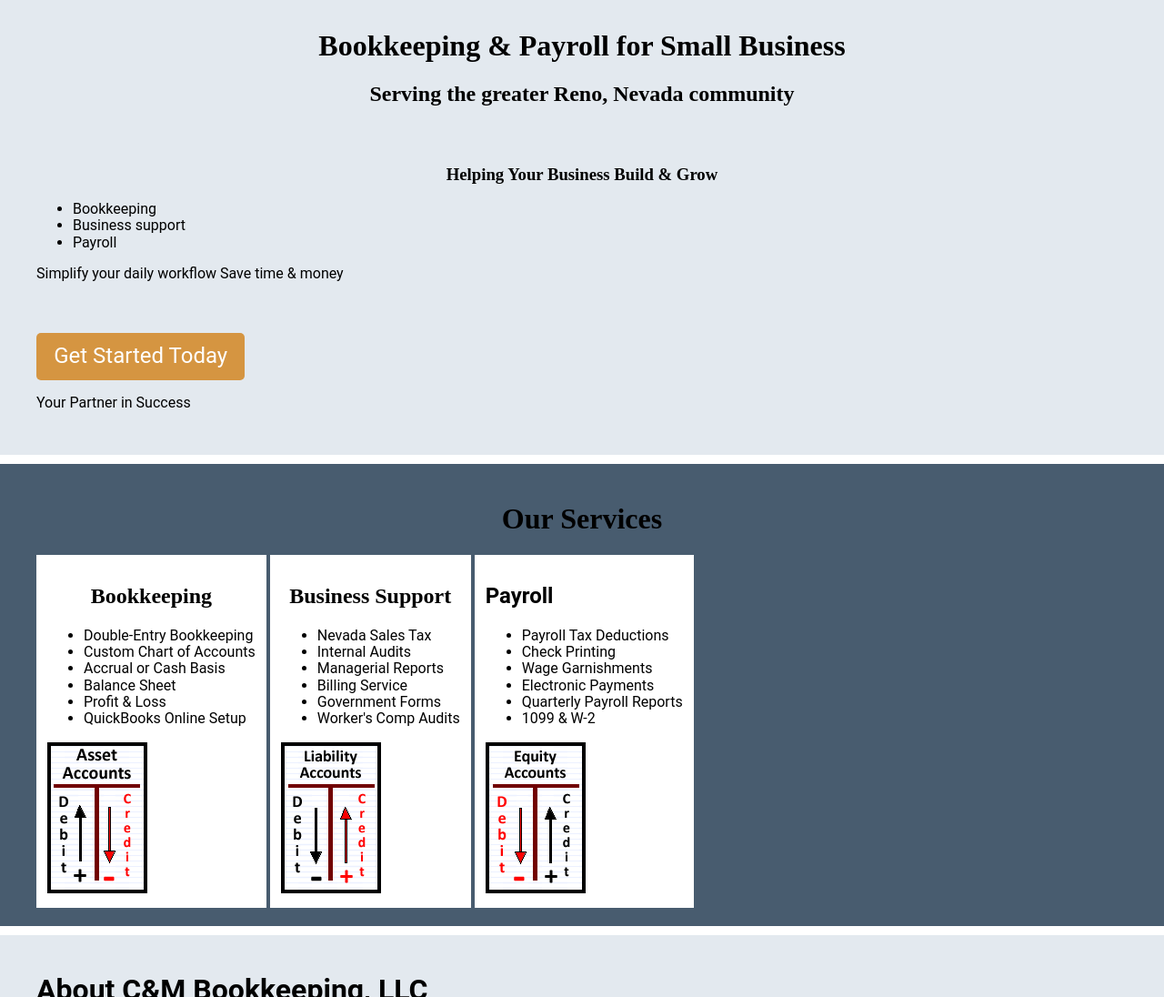
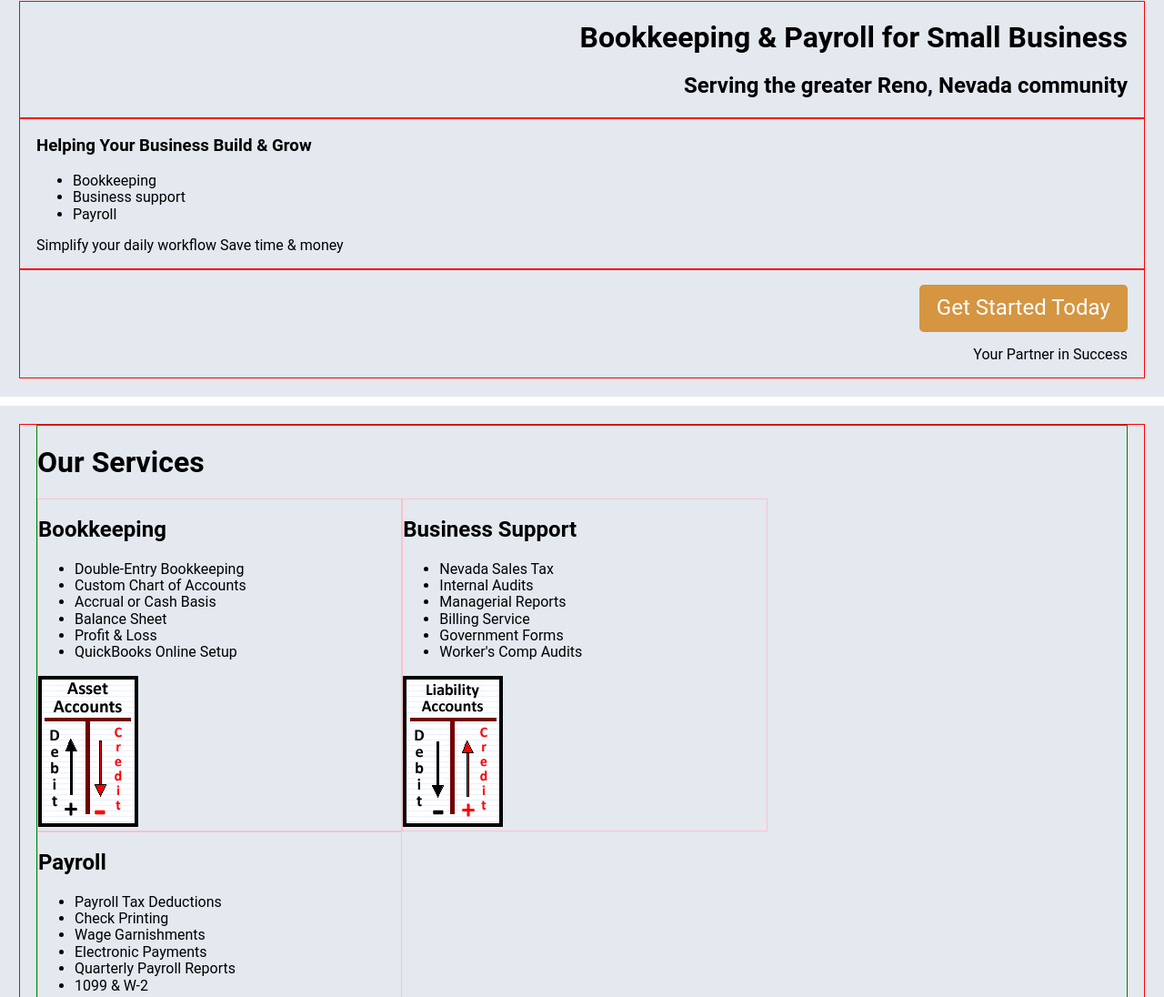
Before and after one commit to charleyblue/cm-site4, a website: page app/index.html in a window 1280 px wide. Shown: the part 102-1198 px from the top of the page at 91% size. Drawn offline with Linux system fonts and the light colour scheme; a web font is replaced by a local one.

Commit message:
tried to fix my layout issues

```diff
--- a/app/assets/styles/base/_global.css
+++ b/app/assets/styles/base/_global.css
@@ -2,6 +2,7 @@
 body {
   background: $lightBlue;
   font-family: 'Roboto', sans-serif;
+  box-sizing: border-box;
 }
 
 img {
--- a/app/assets/styles/base/_mixins.css
+++ b/app/assets/styles/base/_mixins.css
@@ -15,3 +15,11 @@
     @mixin-content;
   }
 }
+
+@define-mixin clearfix {
+  &::after {
+    content: "";
+    clear: both;
+    display: table;
+  }
+}
--- a/app/assets/styles/base/_variables.css
+++ b/app/assets/styles/base/_variables.css
@@ -1,3 +1,5 @@
 $lightBlue: rgba(227, 233, 239, 1);
-$darkBlue: rgba(72, 92, 111, 1);
+$darkBlue: rgba(39, 70, 162, 1);
+$medGray: rgba(192, 192, 192, 1);
+$golden: rgba(255, 215, 0);
 $mainOrange: #d59541;
--- a/app/assets/styles/modules/_box.css
+++ b/app/assets/styles/modules/_box.css
@@ -1,14 +1,21 @@
 .box {
   color: #000;
-  padding: 0.75rem;
+  padding: 0.75em;
+  border: 1px solid black;
+  border-radius: 5px;
 
   &--white {
     background-color: #fff;
   }
 
-  &--inline {
+  &--medGray {
+    background-color: $medGray;
+    color: #444;
+  }
+
+  /*&--inline {
     @mixin atMedium {
       display: inline-block;
     }
-  }
+  }*/
 }
--- a/app/assets/styles/modules/_headline.css
+++ b/app/assets/styles/modules/_headline.css
@@ -1,4 +1,5 @@
 .headline {
   font-family: 'Goudy Bookletter 1911', serif;
   text-align: center;
+  border: 1px solid yellow;
 }
--- a/app/assets/styles/modules/_page-section.css
+++ b/app/assets/styles/modules/_page-section.css
@@ -5,8 +5,4 @@
   @mixin atSmall {
     padding: 1.25rem 0;
   }
-
-  &--blue {
-    background-color: $darkBlue;
-  }
 }
--- /dev/null
+++ b/app/assets/styles/modules/_row.css
@@ -0,0 +1,22 @@
+.row {
+
+  border: 1px solid green;
+  @mixin clearfix;
+
+  &__3 {
+    float: left;
+    width: 25%;
+  }
+
+  &__4 {
+    float: left;
+    width: 33.33%;
+    border: 1px solid pink;
+  }
+
+  &__8 {
+    float: left;
+    width: 66.66%;
+  }
+
+}
--- /dev/null
+++ b/app/assets/styles/modules/_text.css
@@ -0,0 +1,10 @@
+.text {
+
+  &--left {
+    text-align: left;
+  }
+
+  &--right {
+    text-align: right;
+  }
+}
--- a/app/assets/styles/modules/_wrapper.css
+++ b/app/assets/styles/modules/_wrapper.css
@@ -4,4 +4,5 @@
   max-width: 75rem;
   margin-left: auto;
   margin-right: auto;
+  border: 1px solid red;
 }
--- a/app/assets/styles/styles.css
+++ b/app/assets/styles/styles.css
@@ -10,3 +10,5 @@
 @import "modules/_page-section";
 @import "modules/_hero";
 @import "modules/_headline";
+@import "modules/_row";
+@import "modules/_text";
--- a/app/index.html
+++ b/app/index.html
@@ -27,35 +27,30 @@
       </header>
       <main>
         <section id="hero" class="hero page-section">
-          <div class="box">
-            <div class="wrapper">
-              <h1 class="headline">Bookkeeping &amp; Payroll for Small Business</h1>
-              <h2 class="headline">Serving the greater Reno, Nevada community</h2>
+          <div class="wrapper text--right">
+            <h1 class="hero__head-right">Bookkeeping &amp; Payroll for Small Business</h1>
+            <h2 class="hero__sub-right">Serving the greater Reno, Nevada community</h2>
           </div>
-          </div>
-          <div class="box">
-            <div class="wrapper">
-              <h3 class="headline">Helping Your Business Build &amp; Grow</h3>
-              <ul>
+          <div class="wrapper text-left">
+            <h3 class="hero__sub-left">Helping Your Business Build &amp; Grow</h3>
+            <ul class="hero__list-left">
               <li>Bookkeeping</li>
               <li>Business support</li>
               <li>Payroll</li>
             </ul>
-              <p>Simplify your daily workflow Save time &amp; money</p>
+            <p class="">Simplify your daily workflow Save time &amp; money</p>
           </div>
-          </div>
-          <div class="box">
-            <div class="wrapper">
+          <div class="wrapper text--right">
             <p><a href="tel:7755256212" class="btn btn--orange btn--large">Get Started Today</a></p>
             <p>Your Partner in Success</p>
           </div>
-          </div>
         </section>
-        <section id="services" class="page-section page-section--blue">
+        <section id="services" class="page-section">
           <div class="wrapper">
-            <h1 class="headline">Our Services</h1>
-            <div class="box box--white box--inline">
-              <h2 class="headline">Bookkeeping</h2>
+            <div class="row">
+              <h1 class="">Our Services</h1>
+              <div class="row__4">
+                <h2 class="">Bookkeeping</h2>
                 <ul>
                   <li>Double-Entry Bookkeeping</li>
                   <li>Custom Chart of Accounts</li>
@@ -66,8 +61,8 @@
                 </ul>
                 <img src="assets/images/T-Assets.png" alt="T-account showing assets account entries">
               </div>
-            <div class="box box--white box--inline">
-              <h2 class="headline">Business Support</h2>
+              <div class="row__4">
+                <h2 class="">Business Support</h2>
                 <ul>
                   <li>Nevada Sales Tax</li>
                   <li>Internal Audits</li>
@@ -78,7 +73,7 @@
                 </ul>
                 <img src="assets/images/T-Liability.png" alt="T-account showing liabilities account entries">
               </div>
-            <div class="box box--white box--inline">
+              <div class="row__4">
                 <h2>Payroll</h2>
                 <ul>
                   <li>Payroll Tax Deductions</li>
@@ -89,6 +84,7 @@
                   <li>1099 &amp; W-2</li>
                 </ul>
                 <img src="assets/images/T-Equity.png" alt="T-account shoing equity account entries">
+              </div>
             </div>
           </div>
         </section>
--- a/app/temp/styles/styles.css
+++ b/app/temp/styles/styles.css
@@ -453,6 +453,8 @@ template {
 body {
   background: rgba(227, 233, 239, 1);
   font-family: 'Roboto', sans-serif;
+  -webkit-box-sizing: border-box;
+          box-sizing: border-box;
 }
 
 img {
@@ -466,7 +468,7 @@ img {
 }
 
 .btn {
-  background-color: rgba(72, 92, 111, 1);
+  background-color: rgba(39, 70, 162, 1);
   color: #fff;
   padding: 0.75rem 1.2rem;
   border-radius: 5px;
@@ -510,22 +512,29 @@ img {
   max-width: 75rem;
   margin-left: auto;
   margin-right: auto;
+  border: 1px solid red;
 }
 
 .box {
   color: #000;
-  padding: 0.75rem;
+  padding: 0.75em;
+  border: 1px solid black;
+  border-radius: 5px;
+
+  /*&--inline {
+    @mixin atMedium {
+      display: inline-block;
+    }
+  }*/
 }
 
 .box--white {
     background-color: #fff;
   }
 
-@media (min-width: 800px) {
-
-.box--inline {
-      display: inline-block
-  }
+.box--medGray {
+    background-color: rgba(192, 192, 192, 1);
+    color: #444;
   }
 
 .page-section {
@@ -540,11 +549,44 @@ img {
 }
   }
 
-.page-section--blue {
-    background-color: rgba(72, 92, 111, 1);
-  }
-
 .headline {
   font-family: 'Goudy Bookletter 1911', serif;
   text-align: center;
+  border: 1px solid yellow;
 }
+
+.row {
+
+  border: 1px solid green;
+
+}
+
+.row::after {
+    content: "";
+    clear: both;
+    display: table;
+  }
+
+.row__3 {
+    float: left;
+    width: 25%;
+  }
+
+.row__4 {
+    float: left;
+    width: 33.33%;
+    border: 1px solid pink;
+  }
+
+.row__8 {
+    float: left;
+    width: 66.66%;
+  }
+
+.text--left {
+    text-align: left;
+  }
+
+.text--right {
+    text-align: right;
+  }
```
Lines whose indentation alone changed are shown as unchanged.
